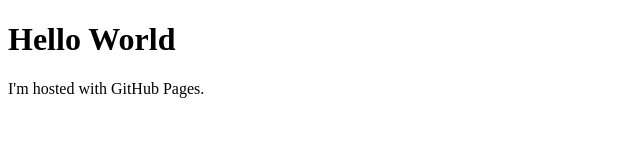
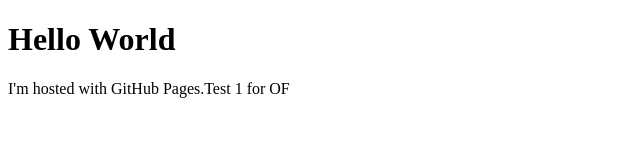
Before and after one commit to mervat-e/mervat-e.github.io, a plain HTML site: page index.html in a window 1280 px wide. Shown: the full height of the page, 0-640 px from the left. Drawn offline with Linux system fonts and the light colour scheme.

Commit message:
Update index.html

```diff
--- a/index.html
+++ b/index.html
@@ -2,6 +2,6 @@
 <html>
 <body>
 <h1>Hello World</h1>
-<p>I'm hosted with GitHub Pages.</p>
+<p>I'm hosted with GitHub Pages.Test 1 for OF</p>
 </body>
 </html>
```
